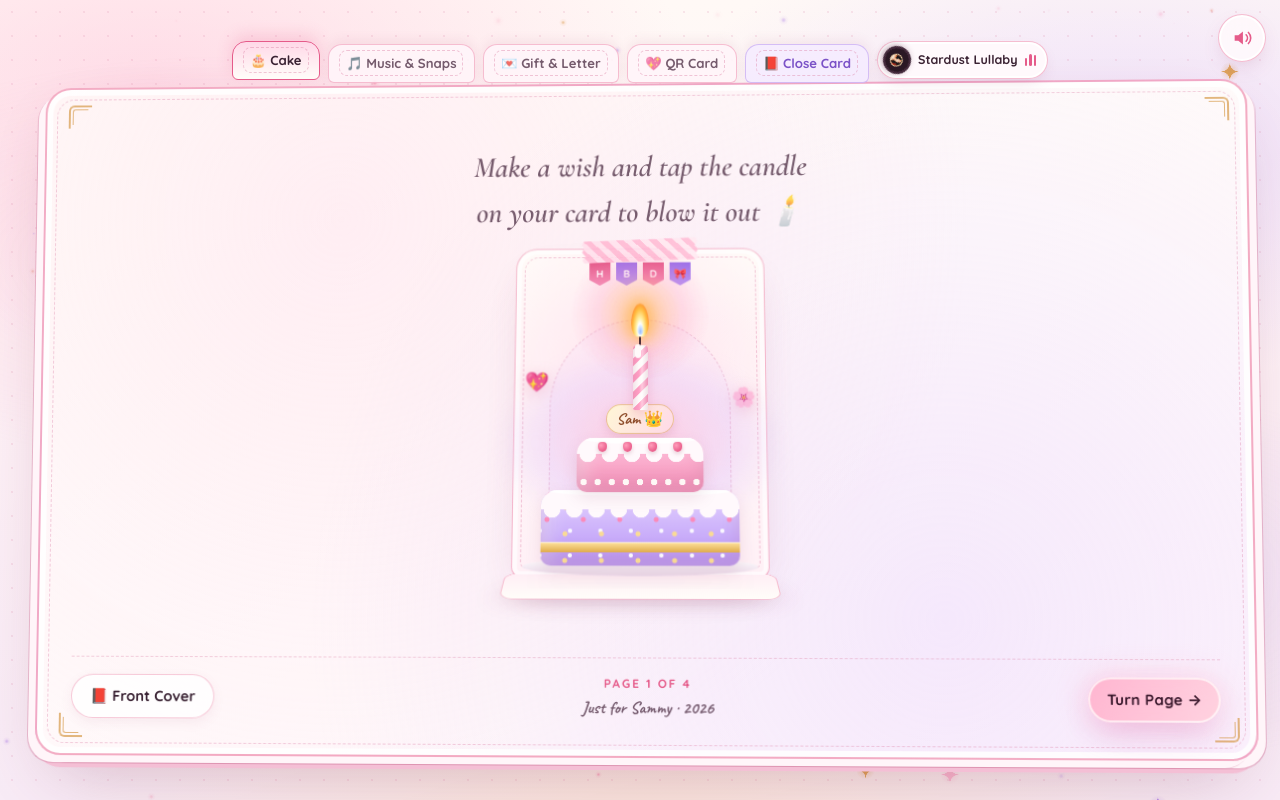
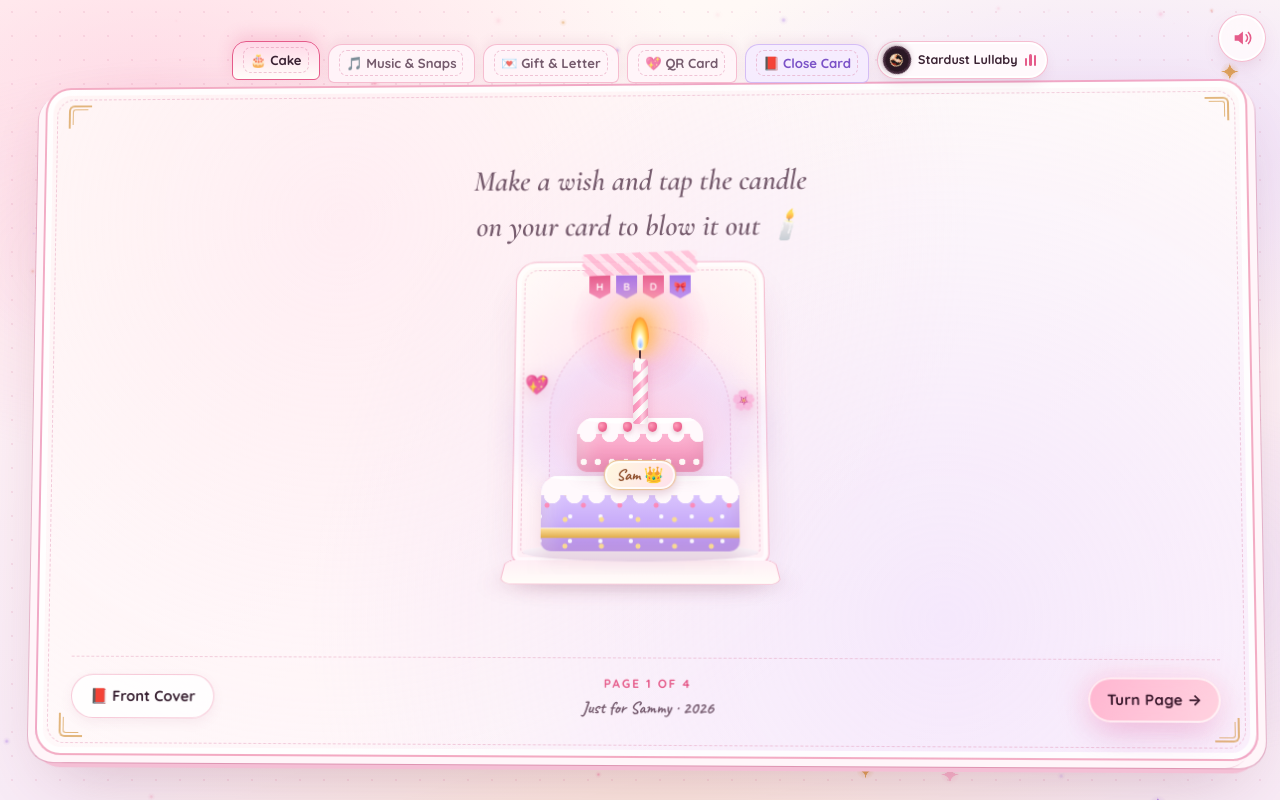
Before and after one commit to andr3licious/happy-birthday-sammy, a React (Vite) app: page / in a window 1280 px wide. Both pictures are taken after a click on the button "Break wax seal and open birthday card". Built offline with nearby package versions, Linux system fonts and the light colour scheme.

Commit message:
Seat candle directly on top cake tier and place Sam plaque cleanly between tiers

```diff
--- a/src/components/StageCake.jsx
+++ b/src/components/StageCake.jsx
@@ -135,7 +135,6 @@ export function StageCake({ status, onContinue }) {
           </button>
 
           <div className="cake cake-is-3d" aria-hidden="true">
-            <div className="cake-topper-3d">{CONFIG.name} 👑</div>
             <div className="tier tier-top">
               <span className="tier-cap-3d" />
               <span className="frosting" />
@@ -143,6 +142,7 @@ export function StageCake({ status, onContinue }) {
                 <i /><i /><i /><i />
               </span>
             </div>
+            <div className="cake-topper-3d">{CONFIG.name} 👑</div>
             <div className="tier tier-bottom">
               <span className="tier-cap-3d" />
               <span className="frosting" />
--- a/src/styles/index.css
+++ b/src/styles/index.css
@@ -571,16 +571,21 @@ h1, h2, h3, p { margin: 0; }
 .cake-pop-heart.h-right { right: 10px; top: 42%; animation-delay: -1.4s; }
 
 .cake-topper-3d {
-  margin-bottom: 4px;
-  padding: 2px 10px;
+  position: relative;
+  z-index: 5;
+  margin-top: -12px;
+  margin-bottom: -12px;
+  padding: 2px 12px;
   border-radius: 999px;
-  background: linear-gradient(120deg, #fff6d6, #ffd9e8);
-  border: 1px solid rgba(212, 148, 64, 0.48);
+  background: linear-gradient(120deg, #fff8de, #ffe0ec);
+  border: 1.5px solid rgba(212, 148, 64, 0.55);
   font-family: var(--font-hand);
   font-size: 0.98rem;
   font-weight: 700;
   color: #8c4a27;
-  box-shadow: 0 4px 10px rgba(175, 95, 125, 0.18);
+  box-shadow:
+    0 4px 10px rgba(145, 65, 100, 0.22),
+    0 0 0 2px rgba(255, 255, 255, 0.85) inset;
   transform: translateZ(18px);
 }
 .tier-cap-3d {
```
